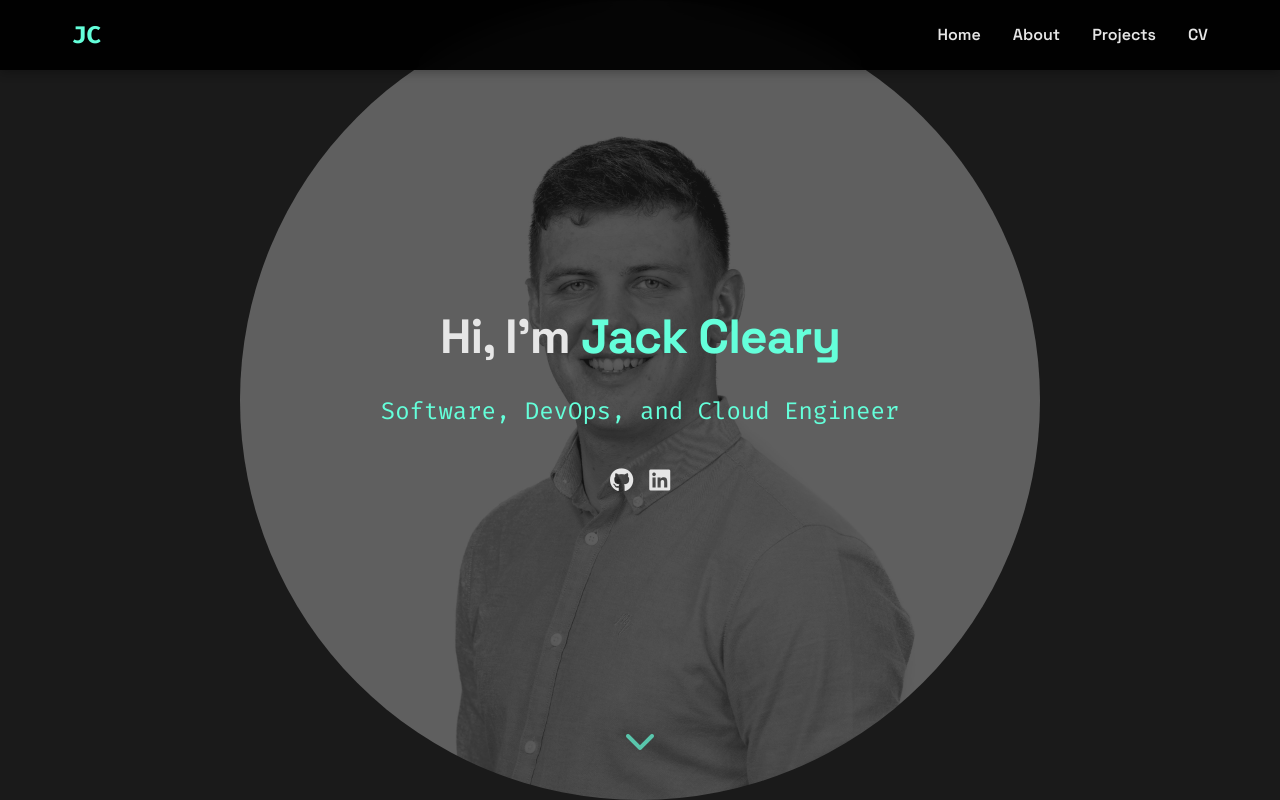
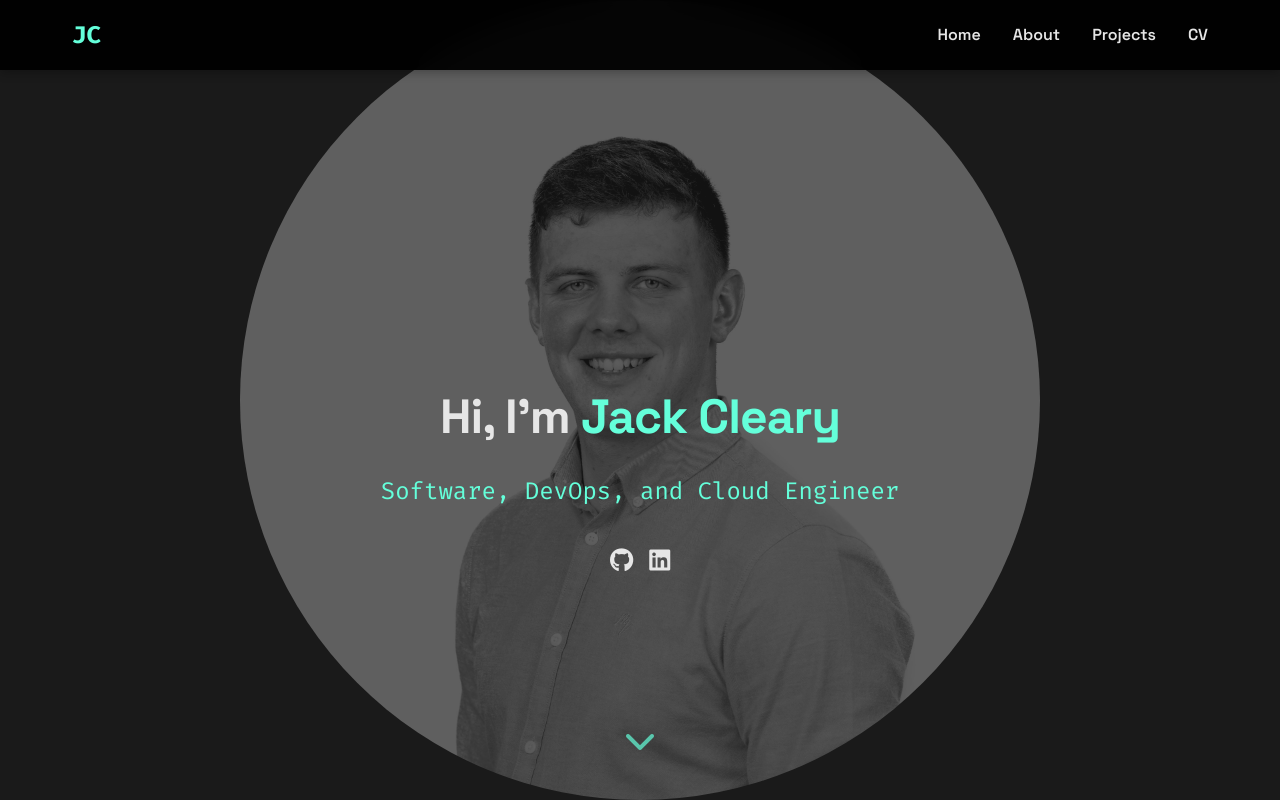
Before and after one commit to clearyj5/PersonalWebsite, a plain HTML site: page index.html in a window 1280 px wide. Shown: the top 800 px of the page. Drawn offline with Linux system fonts and the light colour scheme.

Commit message:
Fixed text styling in Home section

```diff
--- a/styles.css
+++ b/styles.css
@@ -71,11 +71,9 @@ body {
     position: relative;
     height: 100vh;
     display: flex;
+    flex-direction: column;
+    justify-content: center;
     align-items: center;
-    justify-content: center;
-    text-align: center;
-    background: var(--background-color);
-    overflow: hidden;
 }
 
 .background-image {
@@ -99,7 +97,10 @@ body {
 
 .hero-content {
     position: relative;
+    text-align: center;
     z-index: 2;
+    margin-top: 20vh;
+    padding: 20px;
 }
 
 .hero-content h1 {
```
